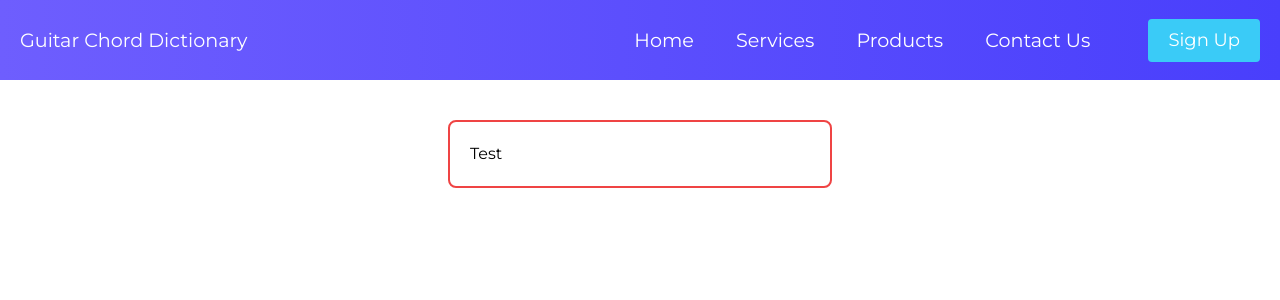
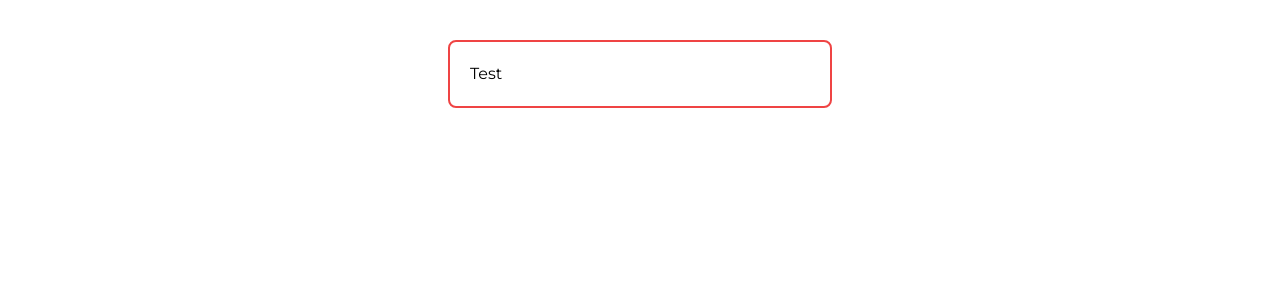
Before and after one commit to thomasl0433/guitar-chords-app, a React (Create React App) app: page / in a window 1280 px wide. Shown: the top 300 px of the page. Built offline with nearby package versions, Linux system fonts and the light colour scheme.

Commit message:
removed old nav bar

```diff
--- a/src/App.js
+++ b/src/App.js
@@ -1,14 +1,10 @@
 import "./App.css";
-//import Body from "./components/Body";
-import NavBar from './components/Navbar/Navbar'
 import { MainSection } from "./components/MainSection/MainSection";
-//import Header from './components/Header'
-//import Reference from "./components/Reference";
+
 
 function App() {
   return (
     <div className="App">
-      <NavBar />
       <MainSection />
     </div>
   );
--- a/src/components/Button.css
+++ /dev/null
@@ -1,47 +0,0 @@
-:root {
-    --primary: #3ACBF7;
-    white-space: nowrap;
-}
-
-.btn {
-    padding: 8px 20px;
-    border-radius: 4px;
-    outline: none;
-    border: none;
-    cursor: pointer;
-}
-
-.btn:hover {
-    padding: 8px 20px;
-    transition: all 0.3s ease-out;
-    background: #fff;
-    color: #6568F4;
-    transition: 250ms;
-}
-
-.btn--primary {
-    background-color: var(--primary);
-}
-
-.btn--outline {
-    background-color: transparent;
-    color: #fff;
-    padding: 8px 20px;
-    border-radius: 4px;
-    border: 1px solid var(--primary);
-    transition: all 0.3s ease-out;
-}
-
-.btn--medium {
-    padding: 8px 20px;
-    border-radius: 4px;
-    font-size: 18px;
-    color: #fff;
-}
-
-.btn-large {
-    padding: 12px 26px;
-    border-radius: 4px;
-    font-size: 20px;
-    color: #fff;
-}
--- a/src/components/Button.js
+++ /dev/null
@@ -1,24 +0,0 @@
-import React from "react";
-import "./Button.css";
-
-const STYLES = ["btn--primary", "btn--outline"];
-
-const SIZES = ["btn--medium", "btn--large"];
-
-export const Button = ({
-    children,
-    type,
-    onClick,
-    buttonStyle,
-    buttonSize
-}) => {
-    const checkButtonStyle = STYLES.includes(buttonStyle) ? buttonStyle : STYLES[0]
-
-    const checkButtonSize = SIZES.includes(buttonSize) ? buttonSize : SIZES[0]
-
-    return (
-        <button className={`btn ${checkButtonStyle} ${checkButtonSize}`} onClick={onClick} type={type}>
-            {children}
-        </button>
-    )
-}
--- a/src/components/Header.js
+++ /dev/null
@@ -1,23 +0,0 @@
-import React from "react";
-import logo from "../logo.svg";
-
-function Header() {
-  return (
-    <header className="App-header">
-      <img src={logo} className="App-logo" alt="logo" />
-      <p>
-        Edit <code>src/App.js</code> and save to reload.
-      </p>
-      <a
-        className="App-link"
-        href="https://reactjs.org"
-        target="_blank"
-        rel="noopener noreferrer"
-      >
-        Learn React
-      </a>
-    </header>
-  );
-}
-
-export default Header
--- a/src/components/Navbar/MenuItems.js
+++ /dev/null
@@ -1,28 +0,0 @@
-export const MenuItems = [
-    {
-        title: 'Home',
-        url: '#',
-        cName: 'nav-links'
-    },
-    {
-        title: 'Services',
-        url: '#',
-        cName: 'nav-links'
-    },
-    {
-        title: 'Products',
-        url: '#',
-        cName: 'nav-links'
-    },
-    {
-        title: 'Contact Us',
-        url: '#',
-        cName: 'nav-links'
-    },
-    {
-        title: 'Sign up',
-        url: '#',
-        cName: 'nav-links-mobile'
-    },
-
-]
--- a/src/components/Navbar/Navbar.css
+++ /dev/null
@@ -1,144 +0,0 @@
-.NavBarItems {
-    background: linear-gradient(90deg, rgb(110, 94, 254) 0%, rgba(73, 63, 252, 1) 100%);
-    height: 80px;
-    display: flex;
-    justify-content: center;
-    align-items: center;
-    font-size: 1.2rem;
-}
-
-.navbar-logo {
-    color:#fff;
-    justify-self: start;
-    margin-left: 20px;
-    cursor: pointer;
-    /* Prevents new-line */
-    white-space: nowrap;
-}
-
-.fa-react {
-    margin-left: 0.5rem;
-    font-size: 1.6rem;
-}
-
-.nav-menu {
-    display: grid;
-    grid-template-columns: repeat(5, auto);
-    grid-gap: 10px;
-    list-style: none;
-    text-align: center;
-    width: 70vw;
-    justify-content: end;
-    margin-right: 2rem;
-}
-
-.nav-links {
-    color: white;
-    text-decoration: none;
-    padding: 0.5rem 1rem;
-}
-
-.nav-links:hover {
-    background-color: #6d76f7;
-    border-radius: 4px;
-    transition: all 0.2s ease-out;
-}
-
-.fa-bars {
-    color: #fff;
-}
-
-.nav-links-mobile {
-    display: none;
-}
-
-.menu-icon {
-    display: none;
-}
-
-Button {
-    margin-right: 20px;
-}
-
-@media screen and (max-width: 960px) {
-    .NavbarItems {
-        position: relative;
-    }
-
-    .nav-menu {
-        display: flex;
-        flex-direction: column;
-        width: 100%;
-        height: 500px;
-        position: absolute;
-        top: 80px;
-        left: 100%;
-        opacity: 1;
-        transition: all 0.5s ease;
-    }
-
-    .nav-menu.active {
-        background: #666684;
-        left: 0;
-        opacity: 1;
-        transition: all 0.5s ease;
-        z-index: 1;
-    }
-
-    .nav-links {
-        text-align: center;
-        padding: 2rem;
-        width: 100%;
-        display: table;
-    }
-
-    .nav-links:hover {
-        background-color: #7577fa;
-        border-radius: 0;
-    }
-
-    .navbar-log {
-        position: absolute;
-        top: 0;
-        left: 0;
-        transform: translate(25%, 50%);
-    }
-
-    .menu-icon {
-        display: block;
-        position: absolute;
-        top: 0;
-        right: 0;
-        transform: translate(-100%, 60%);
-        font-size: 1.8rem;
-        cursor: pointer;
-    }
-
-    .fa-times {
-        color: #fff;
-        font-size: 2rem;
-    }
-
-    .nav-links-mobile {
-        display: block;
-        text-align: center;
-        padding: 1.5rem;
-        margin: 2rem auto;
-        border-radius: 4px;
-        width: 80%;
-        background: #4ad9e4;
-        text-decoration: none;
-        color: #fff;
-        font-size: 1.5rem;
-    }
-
-    .nav-links-mobile:hover {
-        background: #fff;
-        color: #656f84;
-        transition: 250ms;
-    }
-
-    Button {
-        display: none;
-    }
-}
--- a/src/components/Navbar/Navbar.js
+++ /dev/null
@@ -1,44 +0,0 @@
-import React from "react";
-import { MenuItems } from "./MenuItems";
-import "./Navbar.css";
-import { Button } from "../Button";
-
-// using class component is ideal for using State
-export default class NavBar extends React.Component {
-  state = {
-    clicked: false,
-  };
-
-  handleClick = (event) => {
-    this.setState({
-      clicked: !this.state.clicked,
-    });
-  };
-
-  render() {
-    return (
-      <nav className="NavBarItems">
-        <h1 className="navbar-logo">
-          Guitar Chord Dictionary
-        </h1>
-        <div className="menu-icon" onClick={this.handleClick}>
-          <i
-            className={this.state.clicked ? "fas fa-times" : "fas fa-bars"}
-          ></i>
-        </div>
-        <ul className={this.state.clicked ? "nav-menu active" : "nav-menu"}>
-          {MenuItems.map((item, index) => {
-            return (
-              <li key={index}>
-                <a className={item.cName} href={item.url}>
-                  {item.title}
-                </a>
-              </li>
-            );
-          })}
-        </ul>
-        <Button>Sign Up</Button>
-      </nav>
-    );
-  }
-}
--- a/src/components/Reference.js
+++ /dev/null
@@ -1,74 +0,0 @@
-import React from "react";
-
-export default class Reference extends React.Component {
-  state = {
-    //loading: true,
-    word: "",
-    final: false
-  };
-
-  // componentDidMount() {
-  //     //const url = "https://api.uberchord.com/v1"
-  //     this.setState({loading: false})
-  //   }
-
-  handleChange = (event) => {
-    //console.log(event.target.value);
-    this.setState({
-      [event.target.name]: event.target.value,
-    });
-  };
-
-  // async function
-  handleSubmit = async (event) => {
-    // make GET request to API once button is submitted
-    event.preventDefault();
-    const url = "https://api.datamuse.com/words";
-    const queryParams = "?rel_trg=";
-    const queryWord = this.state.word;
-
-    const response = await fetch(url + queryParams + queryWord);
-    const data = await response.json();
-    if (response.ok) {
-      this.setState({ loading: false, data, final: true });
-      //console.log(data);
-    } else {
-      console.log("network error");
-    }
-    console.log(this.state);
-  };
-
-  formatJson = (jsonResponse) => {
-    let wordList = [];
-    for (let i = 0; i < 10; i++) {
-      wordList.push(<li key={`word-${i}`}>{jsonResponse[i].word}</li>);
-    }
-
-    return wordList;
-  };
-
-  render() {
-    // if (this.state.loading) {
-    //     console.log("loading")
-    //   return <div>loading...</div>;
-    // }
-
-    return (
-      <div>
-        <h1>Enter a word</h1>
-        <form onSubmit={this.handleSubmit}>
-          <input
-            name="word"
-            value={this.state.word}
-            onChange={(event) => this.setState({ word: event.target.value })}
-          ></input>
-          <button type="submit">submit</button>
-        </form>
-        <div>
-          {this.state.final && <h3>You might be interested in:</h3>}
-          {this.state.data ? this.formatJson(this.state.data) : ""}
-        </div>
-      </div>
-    );
-  }
-}
```
